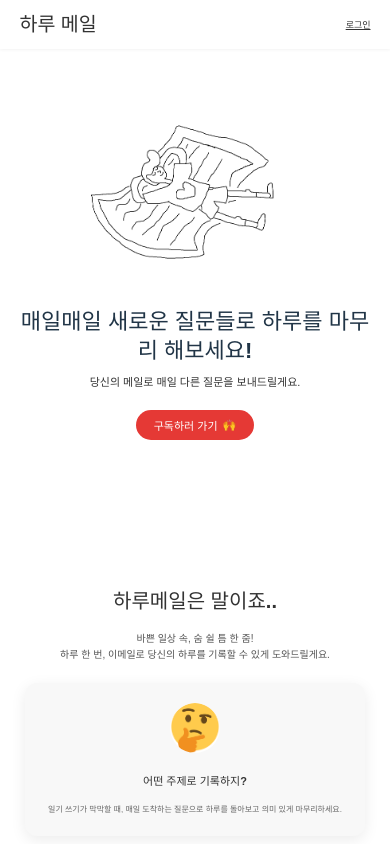
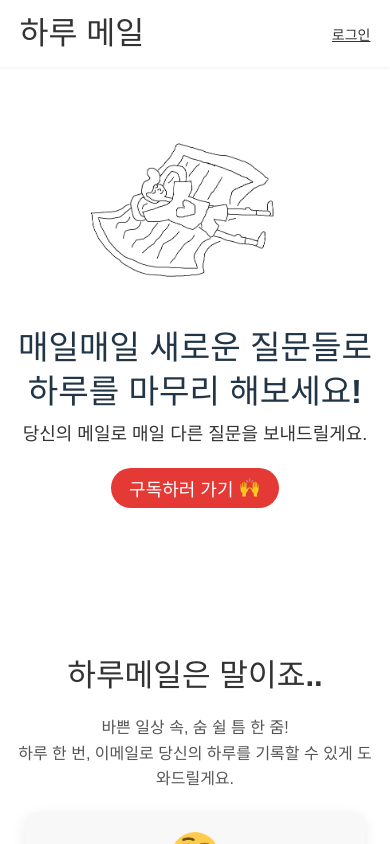
Before and after one commit to AYEOOON/Haru-Mail-Frontend, a React (Vite) app in the folder client/: page / in a window 390 px wide. Built offline with nearby package versions, Linux system fonts and the light colour scheme.

Commit message:
fix: html { font-size: 62.5%; } 설정에 따른 비율 수정

```diff
--- a/client/src/pages/home/HomePage.css
+++ b/client/src/pages/home/HomePage.css
@@ -1,3 +1,7 @@
+html {
+    font-size: 62.5%; /* 1rem = 10px로 설정하여 계산하기 용이하게 함 */
+}
+
 /* 웹페이지 레이아웃 전체 */
 .webpage-layout {
   display: flex;
@@ -26,7 +30,8 @@
 }
 
 .homepage-logo {
-    font-size: 1.7rem;
+    /* 1.7rem -> 2.7rem으로 조정 (약 27px, 원래 의도에 맞게) */
+    font-size: 2.7rem; /* 10px 기준 27px */
     font-weight: bold;
     color: #333;
 }
@@ -37,7 +42,8 @@
 }
 
 .login-button {
-  font-size: 1rem;
+  /* 1rem -> 1.6rem으로 조정 (약 16px, 원래 의도에 맞게) */
+  font-size: 1.6rem; /* 10px 기준 16px */
   background: none;
   border: none;
   cursor: pointer;
@@ -78,14 +84,16 @@
 }
 
 .main-title {
-  font-size: 3vw; /* 기본값 (클램프 함수로 제어될 것) */
+  /* clamp(2.4rem, 3vw, 3rem) -> rem 값 증가 */
+  font-size: clamp(3.8rem, 3vw, 4.8rem); /* 10px 기준 38px ~ 48px 범위 */
   font-weight: bold;
   margin-bottom: 1.5rem;
   line-height: 1.3;
 }
 
 .main-subtitle {
-  font-size: 1.4vw; /* 기본값 (클램프 함수로 제어될 것) */
+  /* clamp(1.2rem, 1.4vw, 1.5rem) -> rem 값 증가 */
+  font-size: clamp(2rem, 1.4vw, 2.4rem); /* 10px 기준 20px ~ 24px 범위 */
   margin-bottom: 2.5rem;
   color: #333;
 }
@@ -97,7 +105,8 @@
   border-radius: 9999px;
   border: none;
   font-weight: bold;
-  font-size: 1rem;
+  /* 1rem -> 1.6rem으로 조정 (약 16px) */
+  font-size: 1.6rem;
   display: flex;
   align-items: center;
   gap: 0.5rem;
@@ -156,7 +165,8 @@
 }
 
 .modal-content h2 {
-  font-size: 1.8rem;
+  /* 1.8rem -> 2.8rem으로 조정 (약 28px) */
+  font-size: 2.8rem;
   font-weight: bold;
   margin-bottom: 1.5rem;
 }
@@ -189,8 +199,9 @@
 }
 
 .warning-text {
+  /* 0.85rem -> 1.3rem으로 조정 (약 13px) */
   color: red;
-  font-size: 0.85rem;
+  font-size: 1.3rem;
   margin-top: 0.5rem;
 }
 
@@ -205,11 +216,11 @@
 
 .frequency-options {
   display: flex;
-  flex-direction: row; /* 수평 정렬 */
-  gap: 12px; /* 항목 사이 여백 */
+  flex-direction: row;
+  gap: 12px;
   justify-content: center;
   margin: 16px 0;
-  flex-wrap: wrap; /* 화면 작아질 때 줄바꿈 */
+  flex-wrap: wrap;
 }
 
 .frequency-option {
@@ -228,7 +239,8 @@
   border: 2px solid #ccc;
   border-radius: 16px;
   padding: 8px 14px;
-  font-size: 16px;
+  /* 16px은 rem으로 1.6rem과 같음 (조정 불필요, 이미 10px 기준이므로) */
+  font-size: 1.6rem; /* 10px 기준 16px */
   transition: all 0.2s ease;
   white-space: nowrap;
   margin-top: 10px;
@@ -267,14 +279,16 @@
 }
 
 .scroll-section-title {
-  font-size: 2.5vw; /* 기본값 (클램프 함수로 제어될 것) */
+  /* clamp(2rem, 2.5vw, 2.5rem) -> rem 값 증가 */
+  font-size: clamp(3.2rem, 2.5vw, 4rem); /* 10px 기준 32px ~ 40px 범위 */
   font-weight: bold;
   margin-bottom: 2rem;
   color: #333;
 }
 
 .scroll-section-subtitle {
-  font-size: 1.3vw; /* 기본값 (클램프 함수로 제어될 것) */
+  /* clamp(1.1rem, 1.3vw, 1.3rem) -> rem 값 증가 */
+  font-size: clamp(1.8rem, 1.3vw, 2.1rem); /* 10px 기준 18px ~ 21px 범위 */
   color: #555;
   line-height: 1.6;
   max-width: 800px;
@@ -318,8 +332,8 @@
 }
 
 .content-item-icon {
-  width: 100px; /* 기본값 */
-  height: 100px; /* 기본값 */
+  width: 100px;
+  height: 100px;
   margin-bottom: 20px;
   border-radius: 50%;
   display: flex;
@@ -335,14 +349,16 @@
 }
 
 .content-item-title {
-  font-size: 1.5rem; /* rem 단위로 고정값 유지 (클램프 함수로 조절 가능) */
+  /* 1.5rem -> 2.4rem으로 조정 (약 24px) */
+  font-size: 2.4rem;
   font-weight: bold;
   margin-bottom: 15px;
   color: #333;
 }
 
 .content-item-description {
-  font-size: 1rem; /* rem 단위로 고정값 유지 (클램프 함수로 조절 가능) */
+  /* 1rem -> 1.6rem으로 조정 (약 16px) */
+  font-size: 1.6rem;
   color: #666;
   line-height: 1.5;
 }
@@ -371,22 +387,27 @@
     margin-bottom: 150px;
   }
   .main-title {
-    font-size: 3.2rem; /* 고정값으로 설정하여 너무 커지지 않게 */
+    /* 3.2rem -> 5.1rem으로 조정 (10px 기준 51px) */
+    font-size: 5.1rem;
   }
   .main-subtitle {
-    font-size: 1.6rem; /* 고정값으로 설정 */
+    /* 1.6rem -> 2.6rem으로 조정 (10px 기준 26px) */
+    font-size: 2.6rem;
   }
   .subscribe-button {
-    font-size: 1.2rem;
+    /* 1.2rem -> 1.9rem으로 조정 (10px 기준 19px) */
+    font-size: 1.9rem;
   }
   .scroll-section-title {
-    font-size: 2.6rem; /* 고정값으로 설정 */
+    /* 2.6rem -> 4.1rem으로 조정 (10px 기준 41px) */
+    font-size: 4.1rem;
   }
   .scroll-section-subtitle {
-    font-size: 1.3rem; /* 고정값으로 설정 */
+    /* 1.3rem -> 2.1rem으로 조정 (10px 기준 21px) */
+    font-size: 2.1rem;
   }
 
-  .content-item-icon { /* 큰 화면에서 아이콘 크기 유지 */
+  .content-item-icon {
     width: 100px;
     height: 100px;
   }
@@ -395,24 +416,28 @@
 /* 1401px ~ 1920px (큰 데스크톱 ~ 중간 데스크톱) */
 @media (max-width: 1920px) {
   .main-title {
-    font-size: clamp(2.4rem, 3vw, 3rem); /* 최소 2.4rem, 뷰포트 3vw, 최대 3rem */
+    /* rem 값 증가 */
+    font-size: clamp(3.8rem, 3vw, 4.8rem);
   }
   .main-subtitle {
-    font-size: clamp(1.2rem, 1.4vw, 1.5rem); /* 최소 1.2rem, 뷰포트 1.4vw, 최대 1.5rem */
+    /* rem 값 증가 */
+    font-size: clamp(2rem, 1.4vw, 2.4rem);
   }
   .scroll-section-title {
-    font-size: clamp(2rem, 2.5vw, 2.5rem); /* 최소 2rem, 뷰포트 2.5vw, 최대 2.5rem */
+    /* rem 값 증가 */
+    font-size: clamp(3.2rem, 2.5vw, 4rem);
   }
   .scroll-section-subtitle {
-    font-size: clamp(1.1rem, 1.3vw, 1.3rem); /* 최소 1.1rem, 뷰포트 1.3vw, 최대 1.3rem */
+    /* rem 값 증가 */
+    font-size: clamp(1.8rem, 1.3vw, 2.1rem);
   }
-  .content-item-icon { /* 이 구간에서 아이콘 크기 살짝 줄임 */
+  .content-item-icon {
     width: 90px;
     height: 90px;
   }
 }
 
-/* 1025px ~ 1400px (태블릿 가로 / 작은 노트북 - 주신 이미지 크기 구간) */
+/* 1025px ~ 1400px (태블릿 가로 / 작은 노트북) */
 @media (max-width: 1400px) {
   .header-content {
     padding: 0 6%;
@@ -422,34 +447,41 @@
     margin-bottom: 100px;
   }
   .main-title {
-    font-size: clamp(2.2rem, 3.8vw, 2.8rem); /* 글자 크기 더 키움 */
+    /* rem 값 증가 */
+    font-size: clamp(3.5rem, 3.8vw, 4.5rem);
     margin-bottom: 1rem;
   }
   .main-subtitle {
-    font-size: clamp(1.1rem, 1.8vw, 1.5rem); /* 글자 크기 더 키움 */
+    /* rem 값 증가 */
+    font-size: clamp(1.8rem, 1.8vw, 2.4rem);
     margin-bottom: 2rem;
   }
   .subscribe-button {
-    font-size: 1rem;
+    /* rem 값 증가 */
+    font-size: 1.6rem;
     padding: 0.7rem 1.4rem;
   }
   .scroll-section-title {
-    font-size: clamp(1.8rem, 3vw, 2.4rem); /* 스크롤 섹션 제목도 조정 */
+    /* rem 값 증가 */
+    font-size: clamp(2.9rem, 3vw, 3.8rem);
     margin-bottom: 1.5rem;
   }
   .scroll-section-subtitle {
-    font-size: clamp(1rem, 1.6vw, 1.2rem); /* 스크롤 섹션 부제목도 조정 */
+    /* rem 값 증가 */
+    font-size: clamp(1.6rem, 1.6vw, 1.9rem);
     margin-bottom: 2rem;
   }
-  .content-item-icon { /* 이 구간에서 아이콘 크기 또 줄임 */
+  .content-item-icon {
     width: 80px;
     height: 80px;
   }
-  .content-item-title { /* 카드 제목 유지 (필요시 조정) */
-    font-size: 1.4rem;
+  .content-item-title {
+    /* rem 값 증가 */
+    font-size: 2.2rem;
   }
-  .content-item-description { /* 카드 내용 유지 (필요시 조정) */
-    font-size: 0.95rem;
+  .content-item-description {
+    /* rem 값 증가 */
+    font-size: 1.5rem;
   }
 }
 
@@ -463,7 +495,7 @@
     margin-bottom: 80px;
   }
   .webpage-main {
-    flex-direction: column-reverse; /* 모바일 레이아웃 전환 */
+    flex-direction: column-reverse;
     margin-top: 5%;
     gap: 3rem;
     align-items: center;
@@ -476,15 +508,18 @@
     width: 100%;
   }
   .main-title {
-    font-size: clamp(2rem, 6vw, 2.8rem); /* 태블릿 세로에서 제목 크기 */
+    /* rem 값 증가 */
+    font-size: clamp(3.2rem, 6vw, 4.5rem);
     margin-bottom: 1rem;
   }
   .main-subtitle {
-    font-size: clamp(1rem, 3.5vw, 1.4rem); /* 태블릿 세로에서 부제목 크기 */
+    /* rem 값 증가 */
+    font-size: clamp(1.6rem, 3.5vw, 2.2rem);
     margin-bottom: 2.5rem;
   }
   .subscribe-button {
-    font-size: 1.1rem;
+    /* rem 값 증가 */
+    font-size: 1.8rem;
     padding: 0.8rem 2rem;
   }
   .image-section {
@@ -493,20 +528,22 @@
     margin-bottom: 1rem;
   }
   .main-image {
-    max-width: 70%; /* 이미지 크기 약간 줄임 */
+    max-width: 70%;
   }
   .scroll-section {
     padding: 10% 5%;
     margin-bottom: 50px;
   }
   .scroll-section-title {
-    font-size: clamp(1.8rem, 5.5vw, 2.4rem);
+    /* rem 값 증가 */
+    font-size: clamp(2.9rem, 5.5vw, 3.8rem);
   }
   .scroll-section-subtitle {
-    font-size: clamp(0.9rem, 2.8vw, 1.2rem);
+    /* rem 값 증가 */
+    font-size: clamp(1.4rem, 2.8vw, 1.9rem);
   }
   .scroll-section-content {
-    flex-direction: column; /* 카드 세로 정렬 */
+    flex-direction: column;
     align-items: center;
     gap: 20px;
   }
@@ -516,15 +553,17 @@
     margin-bottom: 0;
     padding: 25px;
   }
-  .content-item-icon { /* 태블릿에서 아이콘 크기 조정 */
+  .content-item-icon {
     width: 70px;
     height: 70px;
   }
   .content-item-title {
-    font-size: 1.3rem; /* 태블릿에서 카드 제목 조정 */
+    /* rem 값 증가 */
+    font-size: 2.1rem;
   }
   .content-item-description {
-    font-size: 0.9rem; /* 태블릿에서 카드 내용 조정 */
+    /* rem 값 증가 */
+    font-size: 1.4rem;
   }
   .qna-board-image {
     width: 90%;
@@ -533,12 +572,14 @@
 }
 
 /* 481px ~ 768px (일반 모바일 가로 또는 큰 모바일 세로) */
-@media (max-width: 768px) { /* 768px 이하가 아닌 481px~768px 구간을 의미 */
+@media (max-width: 768px) {
   .homepage-logo {
-    font-size: 1.3rem;
+    /* 1.3rem -> 2.1rem으로 조정 (10px 기준 21px) */
+    font-size: 2.1rem;
   }
   .login-button {
-    font-size: 0.9rem;
+    /* 0.9rem -> 1.4rem으로 조정 (10px 기준 14px) */
+    font-size: 1.4rem;
   }
   .webpage-container {
     padding: 10% 4%;
@@ -548,15 +589,18 @@
     gap: 2rem;
   }
   .main-title {
-    font-size: clamp(1.8rem, 7.5vw, 2.5rem); /* 모바일 제목 크기 */
+    /* rem 값 증가 */
+    font-size: clamp(2.9rem, 7.5vw, 4rem);
     margin-bottom: 0.8rem;
   }
   .main-subtitle {
-    font-size: clamp(0.9rem, 4.5vw, 1.2rem); /* 모바일 부제목 크기 */
+    /* rem 값 증가 */
+    font-size: clamp(1.4rem, 4.5vw, 1.9rem);
     margin-bottom: 2rem;
   }
   .subscribe-button {
-    font-size: clamp(0.9rem, 4.5vw, 1.2rem);
+    /* rem 값 증가 */
+    font-size: clamp(1.4rem, 4.5vw, 1.9rem);
     padding: 0.7rem 1.8rem;
   }
   .main-image {
@@ -566,24 +610,28 @@
     padding: 12% 4%;
   }
   .scroll-section-title {
-    font-size: clamp(1.6rem, 7vw, 2.2rem);
+    /* rem 값 증가 */
+    font-size: clamp(2.6rem, 7vw, 3.5rem);
   }
   .scroll-section-subtitle {
-    font-size: clamp(0.85rem, 4.5vw, 1.1rem);
+    /* rem 값 증가 */
+    font-size: clamp(1.4rem, 4.5vw, 1.8rem);
   }
   .content-item {
     padding: 20px;
     width: 95%;
   }
   .content-item-icon {
-    width: 60px; /* 아이콘 크기 더 줄임 */
+    width: 60px;
     height: 60px;
   }
   .content-item-title {
-    font-size: 1.2rem;
+    /* rem 값 증가 */
+    font-size: 1.9rem;
   }
   .content-item-description {
-    font-size: 0.85rem;
+    /* rem 값 증가 */
+    font-size: 1.4rem;
   }
   .qna-board-image {
     width: 90%;
@@ -592,35 +640,41 @@
 
 /* 480px 이하 (작은 모바일) */
 @media (max-width: 480px) {
-  /* 768px 이하와 겹치므로 여기서는 더 작은 화면에 특화된 스타일만 */
   .main-title {
-    font-size: clamp(1.6rem, 8.5vw, 2.2rem); /* 더 작게 */
+    /* rem 값 증가 */
+    font-size: clamp(2.6rem, 8.5vw, 3.5rem);
   }
   .main-subtitle {
-    font-size: clamp(0.8rem, 5.5vw, 1.1rem); /* 더 작게 */
+    /* rem 값 증가 */
+    font-size: clamp(1.3rem, 5.5vw, 1.8rem);
   }
   .subscribe-button {
-    font-size: clamp(0.8rem, 5.5vw, 1.1rem);
+    /* rem 값 증가 */
+    font-size: clamp(1.3rem, 5.5vw, 1.8rem);
     padding: 0.7rem 1.8rem;
-    margin: 0 auto; /* 재강조 */
+    margin: 0 auto;
     justify-content: center;
     align-self: center;
-    width: fit-content; /* 버튼 내용에 맞춰 너비 설정 */
+    width: fit-content;
   }
   .scroll-section-title {
-    font-size: clamp(1.4rem, 8vw, 2rem);
+    /* rem 값 증가 */
+    font-size: clamp(2.3rem, 8vw, 3.2rem);
   }
   .scroll-section-subtitle {
-    font-size: clamp(0.8rem, 5.5vw, 1rem);
+    /* rem 값 증가 */
+    font-size: clamp(1.3rem, 5.5vw, 1.6rem);
   }
   .content-item-icon {
     width: 50px;
     height: 50px;
   }
   .content-item-title {
-    font-size: 1.1rem;
+    /* rem 값 증가 */
+    font-size: 1.8rem;
   }
   .content-item-description {
-    font-size: 0.8rem;
+    /* rem 값 증가 */
+    font-size: 1.3rem;
   }
 }
```
Also changed, not shown: client/src/pages/header/Header.css (+21 -5 lines).
